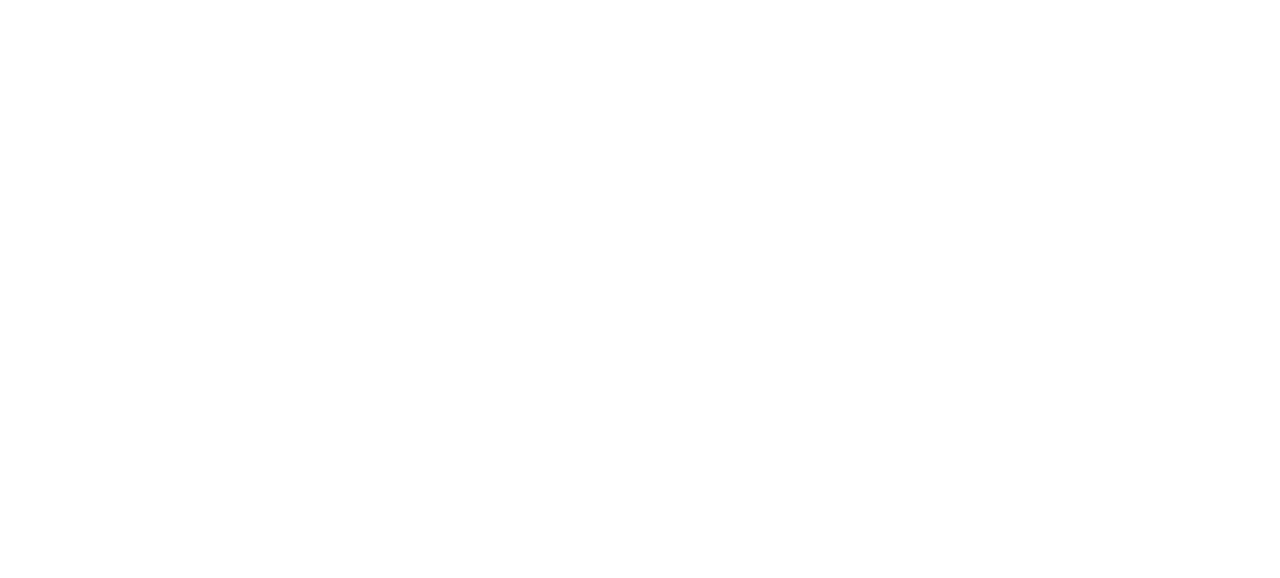
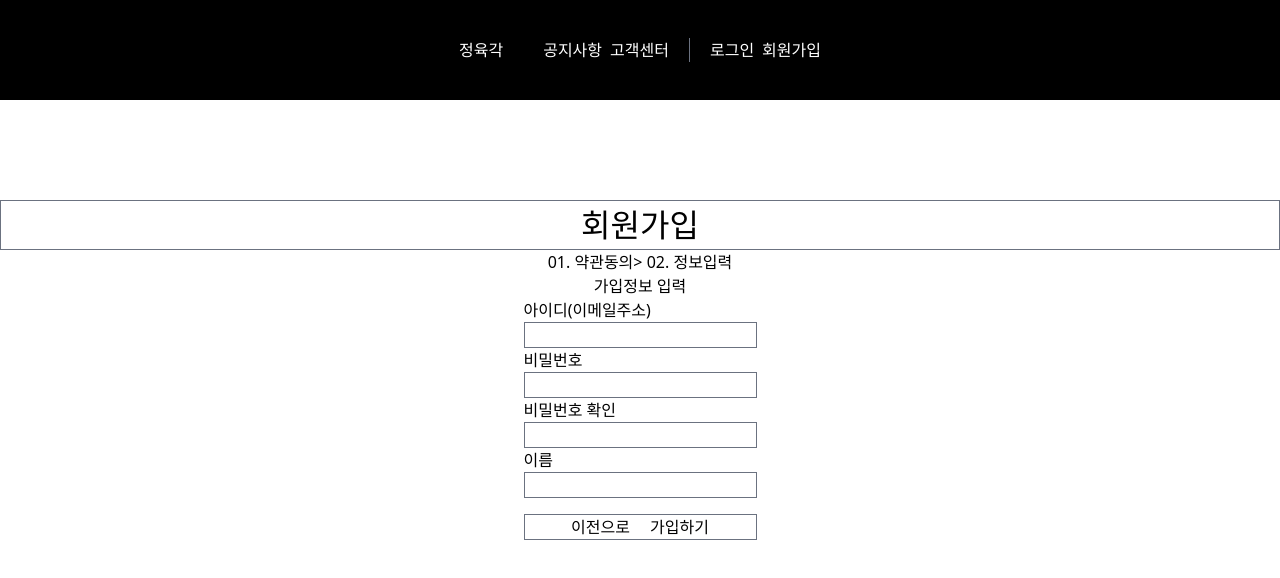
Before and after one commit to chap5-cc-meat/chap5-cc-meat, a React (Create React App) app: page /Signup/register in a window 1280 px wide. Before the commit this address had no page. Shown: the top 578 px of the page. Built offline with nearby package versions, Linux system fonts and the light colour scheme.

Commit message:
남해리: 로그인, 회원가입 기능, 1029 am 12:38

```diff
--- /dev/null
+++ b/src/components/Header.jsx
@@ -0,0 +1,26 @@
+import React from 'react';
+import { Link } from 'react-router-dom';
+
+const Header = () => {
+  return (
+    <div class="w-full h-[100px] flex-row justify-center items-center bg-black text-white flex gap-10">
+      <div class="float-left">
+        <Link to="/">정육각</Link>
+      </div>
+      <div class="flex flex-row gap-5">
+        <div class="flex flex-row gap-2">
+          <div>공지사항</div>
+          <div>고객센터</div>
+        </div>
+        <div class="border-l border-solid border-gray-500 flex gap-2">
+          <Link to="/Login" class="pl-[20px]">
+            로그인
+          </Link>
+          <Link to="/SignUp">회원가입</Link>
+        </div>
+      </div>
+    </div>
+  );
+};
+
+export default Header;
--- /dev/null
+++ b/src/myhooks/useInput.js
@@ -0,0 +1,17 @@
+import React, { useCallback, useState } from 'react';
+
+const useInput = (initialValue) => {
+  const [value, setValue] = useState(initialValue);
+
+  const handler = useCallback((e) => {
+    const blank = /\s/;
+    if (blank.test(e.target.value) === true) {
+      alert('공백은 사용할 수 없습니다.');
+      return;
+    }
+    setValue(e.target.value);
+  }, []);
+
+  return [value, handler, setValue];
+};
+export default useInput;
--- a/src/pages/Home.jsx
+++ b/src/pages/Home.jsx
@@ -1,7 +1,12 @@
 import React from 'react';
-
+import Header from '../components/Header';
 const Home = () => {
-  return <div className="w-full h-52 bg-red-400">hi</div>;
+  return (
+    <>
+      <Header />
+      <div class="w-full h-52 bg-red-400">hi</div>
+    </>
+  );
 };
 
 export default Home;
--- /dev/null
+++ b/src/pages/Login.jsx
@@ -0,0 +1,53 @@
+import React from 'react';
+import { Link } from 'react-router-dom';
+import useInput from '../myhooks/useInput';
+// import Header from '../components/Header';
+
+const Login = () => {
+  const [login, onChange, setLogin] = useInput({
+    email: '',
+    password: '',
+  });
+
+  return (
+    <>
+      {/* <Header /> */}
+      <div class="w-[330px]">
+        <h1 class="font-bold text-center">로그인</h1>
+        <form
+        // onSubmit={onSubmit}
+        >
+          <div class="my-0 mx-auto flex flex-col ">
+            <label class="border-gray-400">이메일 로그인 </label>
+            <input
+              type="email"
+              name="email"
+              value={login.email}
+              onChange={onChange}
+              placeholder="아이디(이메일주소)를 입력하세요"
+            ></input>
+            <input
+              type="password"
+              name="password"
+              value={login.password}
+              onChange={onChange}
+              placeholder="비밀번호를 입력하세요"
+            ></input>
+            <button type="submit">로그인</button>
+          </div>
+        </form>
+        <div>SNS 간편 로그인 </div>
+        <button>카카오로 시작하기</button>
+        <button>네이버로 시작하기</button>
+        <p>
+          정육각이 처음이신가요?{' '}
+          <Link to="/SignUp" class="text-red-500">
+            회원가입
+          </Link>
+        </p>
+      </div>
+    </>
+  );
+};
+
+export default Login;
--- /dev/null
+++ b/src/pages/SignDetail.jsx
@@ -0,0 +1,155 @@
+import React from 'react';
+import { useRef } from 'react';
+import { useNavigate } from 'react-router-dom';
+import Header from '../components/Header';
+import useInput from '../myhooks/useInput';
+import { meatApi } from '../tools/instance';
+
+const SignDetail = () => {
+  const navigate = useNavigate();
+  const formRef = useRef();
+  //여유가 되면 react-hook-form
+  const [info, onChange, setInfos] = useInput({
+    email: '',
+    nickname: '',
+    password: '',
+    passwordConfirm: '',
+  });
+
+  //value값 지정
+  // const onChange = () => {
+
+  // }
+
+  //form 가입하기
+  const onSubmit = (e) => {
+    e.preventDefault();
+    if (
+      info.email.trim() === '' ||
+      info.nickname.trim() === '' ||
+      info.password.trim() === '' ||
+      info.passwordConfirm.trim() === ''
+    ) {
+      return alert('모든 항목을 입력해주셔유');
+    }
+
+    meatApi
+      .postSignUps({
+        email: formRef.current.email.value,
+        password: formRef.current.password.value,
+        passwordConfirm: formRef.current.passwordConfirm.value,
+        nickname: formRef.current.nickname.value,
+      })
+      .then((res) => {
+        console.log(res);
+      })
+      .catch((err) => {
+        console.log(err);
+      });
+
+    setInfos();
+  };
+
+  console.log(info);
+
+  return (
+    <>
+      <div class="hidden w-full h-full flex justify-center items-center box-border absolute z-1000 bg-black/[.6]">
+        <div class="w-[500px] h-[240px] flex flex-col items-center bg-white rounded-[3px] shadow-[0px_0px_30px_10px_rgba(0,0,0,0.3)]">
+          <div class="relative top-[37px]">
+            <h2 class="text-center text-[19px] font-bold">정보 입력</h2>
+            <p class="w-[90%] relative mt-[22px] justify-center leading-[24px] whitespace-pre text-[16px]">
+              모든 정보를 입력해주세요.
+            </p>
+            <button
+              // onClick={() => }
+              class="block w-[84px] h-[30px] absolute top-[120px] left-[30%] mt-justify-center items-center mt-[1rem] border border-solid border-gray-300 bg-gray-100 text-[13px] font-[700]"
+            >
+              확인
+            </button>
+          </div>
+        </div>
+      </div>
+      {/* Header */}
+      <Header />
+
+      <div>
+        <p class="block mt-[100px] border border-solid border-gray-500 text-center text-[32px]">
+          회원가입
+        </p>
+        <section class="flex flex-row justify-center text-center">
+          <p>01. 약관동의 </p>
+          <p>{'>'} 02. 정보입력</p>
+        </section>
+        <section class="w-[810px] my-0 mx-[auto] flex flex-col items-center">
+          <p>가입정보 입력</p>
+          <div>
+            <form onSubmit={onSubmit}>
+              <div>
+                <label>아이디(이메일주소)</label>
+                <div>
+                  <input
+                    type="email"
+                    name="email"
+                    value={info.email}
+                    onChange={onChange}
+                    class="border border-solid border-gray-500"
+                  />
+                </div>
+                <label>비밀번호</label>
+                <div>
+                  <input
+                    type="password"
+                    name="password"
+                    value={info.password}
+                    onChange={onChange}
+                    class="border border-solid border-gray-500"
+                  />
+                  {/* {info.password.length === 0 ? (
+                    <div></div>
+                  ) : info.password.replace(' ', '').includes(info.nickname) ? (
+                    <span>패스워드에 닉네임이 포함되어있습니다.</span>
+                  ) : info.password.length <= 3 ||
+                    info.password.length >= 30 ? (
+                    <span>
+                      비밀번호는 대,소문자 또는 숫자를 포함한 4자 이상 30글자
+                      이하로 적어주세요
+                    </span>
+                  ) : (
+                    <></>
+                  )} */}
+                </div>
+                <label>비밀번호 확인</label>
+                <div>
+                  <input
+                    type="password"
+                    name="passwordConfirm"
+                    value={info.passwordConfirm}
+                    onChange={onChange}
+                    class="border border-solid border-gray-500"
+                  />
+                </div>
+                <label>이름</label>
+                <div>
+                  <input
+                    type="text"
+                    name="nickname"
+                    value={info.nickname}
+                    onChange={onChange}
+                    class="mb-[16px] border border-solid border-gray-500"
+                  />
+                </div>
+                <div class="gap-5 flex flex-row justify-center border border-solid border-gray-500">
+                  <button onClick={() => navigate('/SignUp')}>이전으로</button>
+                  <button>가입하기</button>
+                </div>
+              </div>
+            </form>
+          </div>
+        </section>
+      </div>
+    </>
+  );
+};
+
+export default SignDetail;
--- /dev/null
+++ b/src/pages/SignUp.jsx
@@ -0,0 +1,34 @@
+import React from 'react';
+// import styled from 'styled-components';
+import { Link, useNavigate } from 'react-router-dom';
+import Header from '../components/Header';
+
+const SignUp = () => {
+  const navigate = useNavigate();
+  return (
+    <>
+      <Header />
+      <div class="w-[400px]">
+        <h1 class="">회원가입</h1>
+        <div>SNS 계정으로 간편하게 가입하기</div>
+        <div>이메일로 가입하기</div>
+        <button
+          onClick={() => {
+            navigate('/Signup/register');
+          }}
+          class="p-2 border border-solid border-red-500 rounded-[3px] text-red-500 text-[14px] "
+        >
+          정육각 회원가입 하기
+        </button>
+        <p class="w-134 h-25 border border-gray-500 text-center rounded-[3px]">
+          정육각 회원이신가요?
+          <Link to="/Login" class="w-80 h-25 text-red-500">
+            로그인하기
+          </Link>
+        </p>
+      </div>
+    </>
+  );
+};
+
+export default SignUp;
--- a/src/shared/Router.jsx
+++ b/src/shared/Router.jsx
@@ -1,12 +1,18 @@
-import React from "react";
-import { BrowserRouter, Route, Routes } from "react-router-dom";
-import Home from "../pages/Home";
+import React from 'react';
+import { BrowserRouter, Route, Routes } from 'react-router-dom';
+import Home from '../pages/Home';
+import SignUp from '../pages/SignUp';
+import Login from '../pages/Login';
+import SignDetail from '../pages/SignDetail';
 
 const Router = () => {
   return (
     <BrowserRouter>
       <Routes>
         <Route path="/" element={<Home />} />
+        <Route path="/Login" element={<Login />} />
+        <Route path="/Signup" element={<SignUp />} />
+        <Route path="/Signup/register" element={<SignDetail />} />
       </Routes>
     </BrowserRouter>
   );
--- a/src/tools/instance.js
+++ b/src/tools/instance.js
@@ -12,7 +12,7 @@ const instance = axios.create({
 });
 
 export const meatApi = {
-  // postSignUps: (payload) => instance.post('/signup', payload),
+  postSignUps: (payload) => instance.post('/signup', payload),
   // login: (payload) => instance.post('/login', payload),
   // mypage: (payload) => instance.get(`/mypages/${id}`),
   // personal: (payload) => instance.put(`/mypages/${id}/edit`, payload),
```
Also changed, not shown: 1 other file (tests, documents, lock files or other folders).
